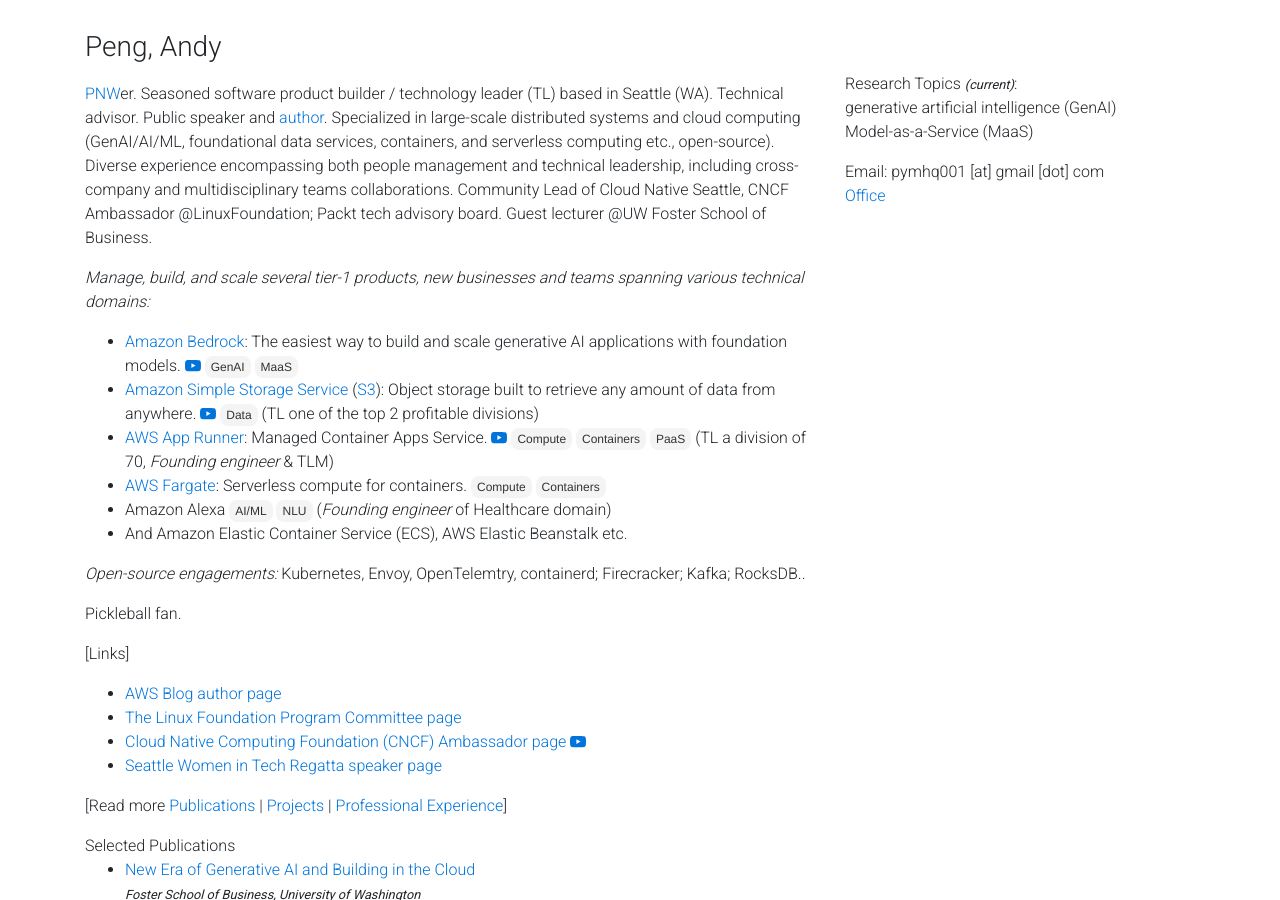
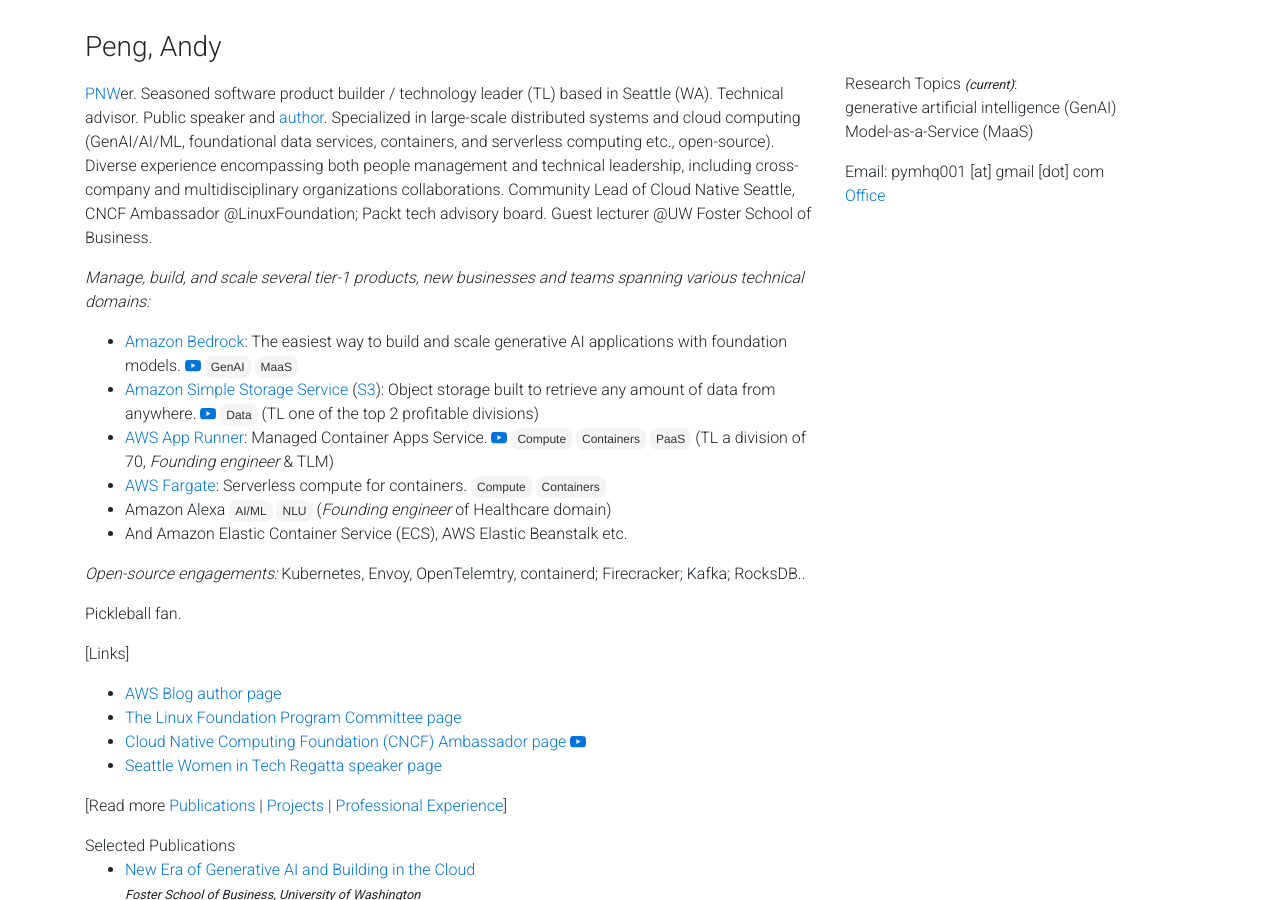
Before and after one commit to gfw001/gfw001.github.io, a Jekyll site: the page portfolio.html, which Jekyll copies as it is, in a window 1280 px wide and 900 px high. Built offline with Jekyll 4.4.1, drawn with Linux system fonts in a browser that asks for light colours; nearby versions of some CDN libraries; a style sheet for code colours, icons or effects is not loaded.

Commit message:
Update portfolio.html

```diff
--- a/portfolio.html
+++ b/portfolio.html
@@ -101,7 +101,7 @@
   <div class="row">
     <div class="col">
       <p style="margin-top:10px;">
-        <a href="https://www.pcta.org/">PNW</a>er. Seasoned software product builder / technology leader (TL) based in Seattle (WA). Technical advisor. Public speaker and <a href="https://aws.amazon.com/blogs/containers/author/yimipeng/">author</a>. Specialized in large-scale distributed systems and cloud computing (GenAI/AI/ML, foundational data services, containers, and serverless computing etc., open-source). Diverse experience encompassing both people management and technical leadership, including cross-company and multidisciplinary teams collaborations. Community Lead of Cloud Native Seattle, CNCF Ambassador @LinuxFoundation; Packt tech advisory board. Guest lecturer @UW Foster School of Business. <br>
+        <a href="https://www.pcta.org/">PNW</a>er. Seasoned software product builder / technology leader (TL) based in Seattle (WA). Technical advisor. Public speaker and <a href="https://aws.amazon.com/blogs/containers/author/yimipeng/">author</a>. Specialized in large-scale distributed systems and cloud computing (GenAI/AI/ML, foundational data services, containers, and serverless computing etc., open-source). Diverse experience encompassing both people management and technical leadership, including cross-company and multidisciplinary organizations collaborations. Community Lead of Cloud Native Seattle, CNCF Ambassador @LinuxFoundation; Packt tech advisory board. Guest lecturer @UW Foster School of Business. <br>
       </p>
       <p>
 	      <i>Manage, build, and scale several tier-1 products, new businesses and teams spanning various technical domains: </i>
```
